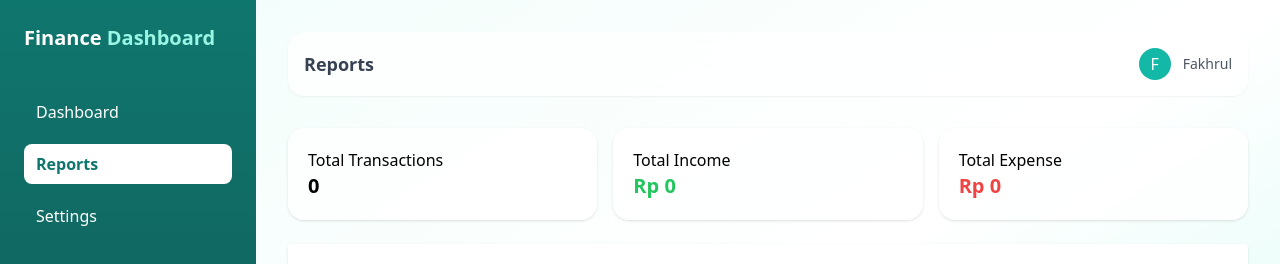
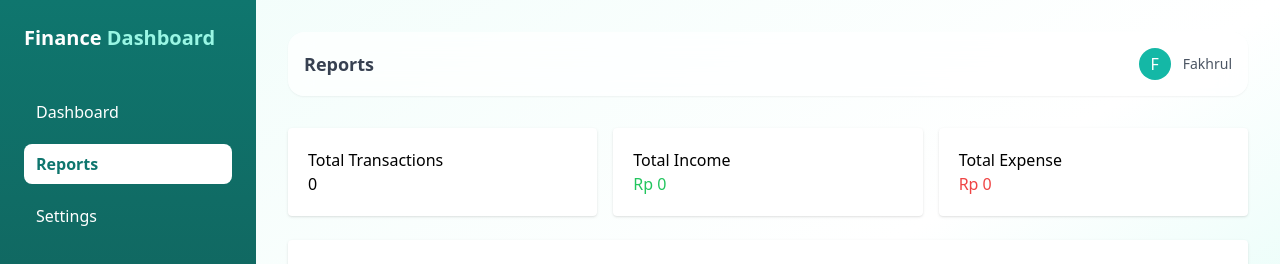
Before and after one commit to fakhrulllm/finance-dashboard, a React (Vite) app: page / in a window 1280 px wide. Both pictures are taken after a click on the item "Reports". Shown: the top 264 px of the page. Built offline with nearby package versions, Linux system fonts and the light colour scheme.

Commit message:
fix: remove API, use localStorage

```diff
--- a/src/App.jsx
+++ b/src/App.jsx
@@ -7,6 +7,7 @@ import TransactionList from "./components/TransactionList"
 import AddTransaction from "./components/AddTransaction"
 import FinanceChart from "./components/FinanceChart"
 import ReportsChart from "./components/ReportsChart"
+
 import * as XLSX from "xlsx"
 import { saveAs } from "file-saver"
 
@@ -18,7 +19,7 @@ function App() {
 
   const menuItems = ["Dashboard", "Reports", "Settings"]
 
-  // ================= LOAD LOCAL STORAGE =================
+  // ✅ LOAD
   useEffect(() => {
     const saved = localStorage.getItem("transactions")
     if (saved) {
@@ -26,72 +27,61 @@ function App() {
     }
   }, [])
 
-  // ================= SAVE LOCAL STORAGE =================
+  // ✅ SAVE
   useEffect(() => {
     localStorage.setItem("transactions", JSON.stringify(transactionsData))
   }, [transactionsData])
 
-  // ================= CRUD =================
+  // ✅ ADD
   const handleAddTransaction = (newData) => {
     setTransactionsData(prev => [newData, ...prev])
   }
 
+  // ✅ DELETE
   const handleDelete = (id) => {
     setTransactionsData(prev =>
       prev.filter(item => item.id !== id)
     )
   }
 
-  // ================= RESET =================
+  // ✅ RESET
   const handleReset = () => {
     if (!confirm("Hapus semua data?")) return
-
     setTransactionsData([])
     localStorage.removeItem("transactions")
   }
 
-  // ================= EXPORT =================
+  // ✅ EXPORT EXCEL
   const handleExport = () => {
     if (transactionsData.length === 0) {
-      alert("Tidak ada data untuk di export")
+      alert("Tidak ada data")
       return
     }
 
-    // format data biar rapi di excel
     const formatted = transactionsData.map(item => ({
       Nama: item.name,
       Tanggal: item.date,
       Tipe: item.type,
-      Jumlah: `Rp ${item.amount.toLocaleString("id-ID")}` // 🔥 DISINI
+      Jumlah: `Rp ${item.amount.toLocaleString("id-ID")}`
     }))
 
-    // buat worksheet
-    const worksheet = XLSX.utils.json_to_sheet(formatted)
+    const ws = XLSX.utils.json_to_sheet(formatted)
+    const wb = XLSX.utils.book_new()
+    XLSX.utils.book_append_sheet(wb, ws, "Transactions")
 
-    // buat workbook
-    const workbook = XLSX.utils.book_new()
-    XLSX.utils.book_append_sheet(workbook, worksheet, "Transactions")
-
-    // convert ke binary
-    const excelBuffer = XLSX.write(workbook, {
-      bookType: "xlsx",
-      type: "array"
-    })
-
-    const blob = new Blob([excelBuffer], {
-      type: "application/octet-stream"
-    })
+    const buffer = XLSX.write(wb, { bookType: "xlsx", type: "array" })
+    const blob = new Blob([buffer], { type: "application/octet-stream" })
 
     saveAs(blob, "transactions.xlsx")
   }
 
-  // ================= FILTER =================
+  // ✅ FILTER
   const filteredTransactions =
     filter === "all"
       ? transactionsData
       : transactionsData.filter(t => t.type === filter)
 
-  // ================= SUMMARY =================
+  // ✅ SUMMARY
   const totalIncome = transactionsData
     .filter(t => t.type === "income")
     .reduce((acc, t) => acc + (t.amount || 0), 0)
@@ -108,10 +98,9 @@ function App() {
     { title: "Expense", value: totalExpense }
   ]
 
-  // ================= REPORT =================
+  // ✅ REPORT
   const monthlyData = transactionsData.reduce((acc, item) => {
     const month = item.date?.slice(3, 10)
-
     if (!month) return acc
 
     if (!acc[month]) {
@@ -129,7 +118,6 @@ function App() {
 
   const totalTransactions = transactionsData.length
 
-  // ================= UI =================
   return (
     <div className="flex min-h-screen bg-gradient-to-br from-teal-50 via-white to-teal-100">
 
@@ -144,11 +132,10 @@ function App() {
 
         <Navbar username="Fakhrul" activeMenu={activeMenu} />
 
-        {/* DASHBOARD */}
         {activeMenu === "Dashboard" && (
           <div className="space-y-6">
 
-            <div className="grid grid-cols-1 md:grid-cols-2 lg:grid-cols-3 gap-4">
+            <div className="grid grid-cols-1 md:grid-cols-3 gap-4">
               {summaryCards.map((item, i) => (
                 <Card key={i} {...item} />
               ))}
@@ -168,31 +155,28 @@ function App() {
           </div>
         )}
 
-        {/* REPORTS */}
         {activeMenu === "Reports" && (
           <div className="space-y-6">
 
-            <div className="grid grid-cols-1 md:grid-cols-3 gap-4">
-
-              <div className="bg-white/80 p-5 rounded-2xl shadow">
+            <div className="grid grid-cols-3 gap-4">
+              <div className="bg-white p-5 rounded shadow">
                 <p>Total Transactions</p>
-                <h2 className="text-xl font-bold">{totalTransactions}</h2>
+                <h2>{totalTransactions}</h2>
               </div>
 
-              <div className="bg-white/80 p-5 rounded-2xl shadow">
+              <div className="bg-white p-5 rounded shadow">
                 <p>Total Income</p>
-                <h2 className="text-xl font-bold text-green-500">
+                <h2 className="text-green-500">
                   Rp {totalIncome.toLocaleString()}
                 </h2>
               </div>
 
-              <div className="bg-white/80 p-5 rounded-2xl shadow">
+              <div className="bg-white p-5 rounded shadow">
                 <p>Total Expense</p>
-                <h2 className="text-xl font-bold text-red-500">
+                <h2 className="text-red-500">
                   Rp {totalExpense.toLocaleString()}
                 </h2>
               </div>
-
             </div>
 
             <ReportsChart data={chartData} />
@@ -200,24 +184,23 @@ function App() {
           </div>
         )}
 
-        {/* SETTINGS */}
         {activeMenu === "Settings" && (
-          <div className="bg-white/80 p-6 rounded-2xl shadow space-y-4">
+          <div className="bg-white p-6 rounded shadow space-y-4">
 
-            <h2 className="text-xl font-bold">Data Tools</h2>
+            <h2 className="font-bold">Data Tools</h2>
 
             <div className="flex gap-4">
 
               <button
                 onClick={handleReset}
-                className="px-4 py-2 bg-red-500 text-white rounded-lg"
+                className="px-4 py-2 bg-red-500 text-white rounded"
               >
                 Reset Data
               </button>
 
               <button
                 onClick={handleExport}
-                className="px-4 py-2 bg-teal-600 text-white rounded-lg"
+                className="px-4 py-2 bg-green-600 text-white rounded"
               >
                 Export Excel
               </button>
```
